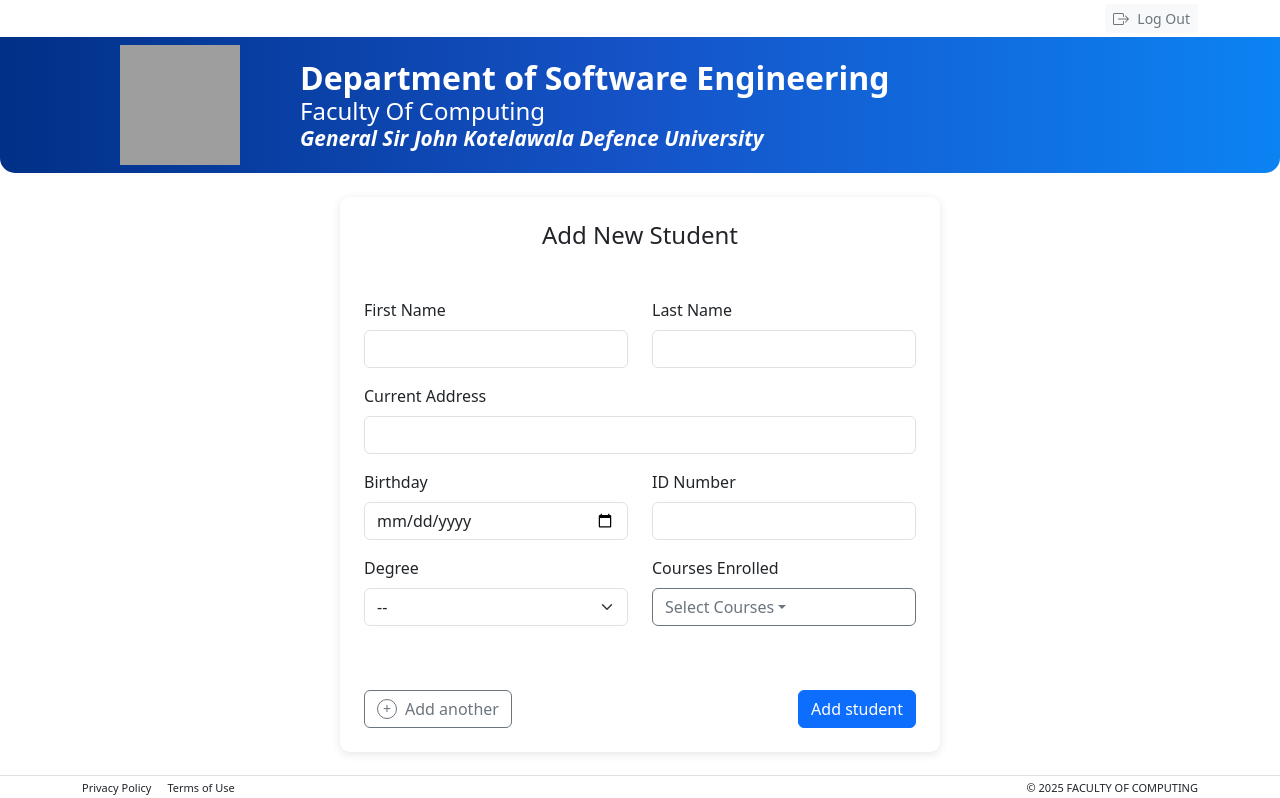
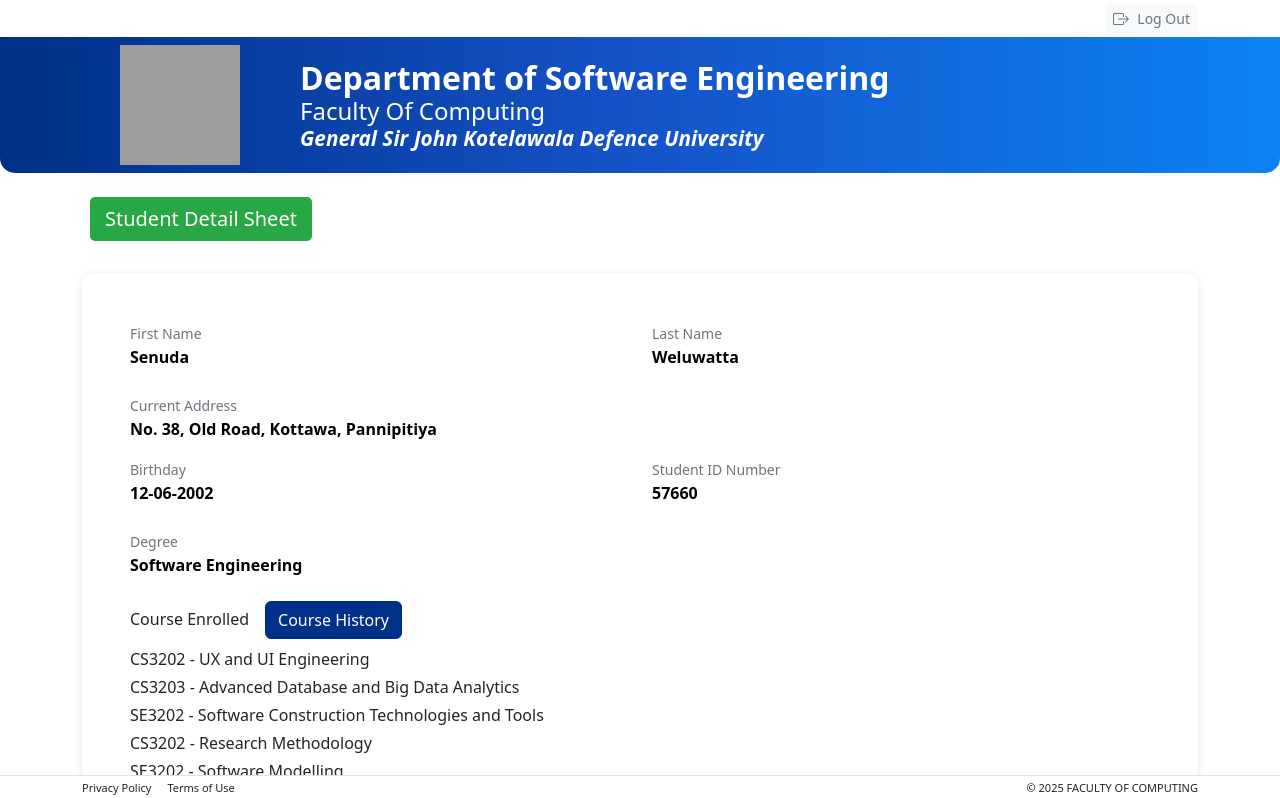
Before and after one commit to SkWeli/Student-Management-System-SMS-, a React (Create React App) app: page / in a window 1280 px wide. Shown: the top 798 px of the page. Built offline with nearby package versions, Linux system fonts and the light colour scheme; grey boxes are pictures that could not be loaded.

Commit message:
StudentDetailSheet 95% completed UI

```diff
--- a/src/App.jsx
+++ b/src/App.jsx
@@ -9,7 +9,7 @@ const App = () => {
       <Header/>
       <div className="container">
 
-      <AddNewStudent/>
+      <StudentDetailSheet/>
       </div>
       <Footer/>
     </div>
--- a/src/containers/studentDetailSheet/StudentDetailSheet.jsx
+++ b/src/containers/studentDetailSheet/StudentDetailSheet.jsx
@@ -1,5 +1,6 @@
 import React from 'react';
 import { Container, Button } from 'react-bootstrap';
+import "./studentDetailSheet.css";
 
 const StudentDetailSheet = () => {
   // Dummy data for the student (replace with dynamic data later)
@@ -25,57 +26,68 @@ const StudentDetailSheet = () => {
   };
 
   return (
+    <div>
+      {/* Heading outside the container */}
+      <h2
+        className="text-start mb-2 ms-2 mt-4 d-inline-block"
+        style={{
+          backgroundColor: '#28A745',
+          color: 'white',
+          padding: '10px 15px',
+          borderRadius: '5px',
+          fontWeight: 'normal', // Not bold
+          fontSize: '1.25rem',
+        }}
+      >
+        Student Detail Sheet
+      </h2>
     <Container
-      className="mt-4 p-4"
+      className="mt-4 p-5 custom-container"
       style={{
         backgroundColor: 'white',
         borderRadius: '10px',
         boxShadow: '0 2px 10px rgba(0, 0, 0, 0.1)',
-        maxWidth: '600px',
+        maxWidth: '1200px',
       }}
     >
-      <h2 className="text-center mb-4">Student Detail Sheet</h2>
-
       {/* Student Details */}
       <div className="mb-4">
           <div className="row">
             <div className="col-md-6 mb-2">
-            <strong>First Name</strong>
-            <p>{student.firstName}</p>
+              <small style={{ color: '#6C757D' }}>First Name</small>
+              <p style={{ fontWeight: 'bold', color: 'black' }}>{student.firstName}</p>
             </div>
             <div className="col-md-6 mb-2">
-            <strong>Last Name</strong>
-            <p>{student.lastName}</p>
+              <small style={{ color: '#6C757D' }}>Last Name</small>
+              <p style={{ fontWeight: 'bold', color: 'black' }}>{student.lastName}</p>
             </div>
           </div>
           <div className="mb-2">
-          <strong>Current Address</strong>
-          <p>{student.currentAddress}</p>
+            <small style={{ color: '#6C757D' }}>Current Address</small>
+            <p style={{ fontWeight: 'bold', color: 'black' }}>{student.currentAddress}</p>
           </div>
           <div className="row">
             <div className="col-md-6 mb-2">
-            <strong>Birthday</strong>
-            <p>{student.birthday}</p>
+              <small style={{ color: '#6C757D' }}>Birthday</small>
+              <p style={{ fontWeight: 'bold', color: 'black' }}>{student.birthday}</p>
             </div>
             <div className="col-md-6 mb-2">
-            <strong>Student ID</strong>
-            <p>{student.studentId}</p>
+              <small style={{ color: '#6C757D' }}>Student ID Number</small>
+              <p style={{ fontWeight: 'bold', color: 'black' }}>{student.studentId}</p>
             </div>
           </div>
           <div className="mb-2">
-          <strong>Degree</strong>
-          <p>{student.degree}</p>
+            <small style={{ color: '#6C757D' }}>Degree</small>
+            <p style={{ fontWeight: 'bold', color: 'black' }}>{student.degree}</p>
           </div>
         </div>
 
       {/* Course History */}
-      <div className="mb-4">
-        <h5 className="d-flex align-items-center">
-          Course History
-          <Button variant="link" className="ms-2 p-0" style={{ fontSize: '0.9rem', color: '#007BFF' }}>
-            See More
-          </Button>
-        </h5>
+      <div className="mb-">
+        <h6 className="d-flex align-items-center">
+        <span className="me-3">Course Enrolled</span>
+          <Button style={{ backgroundColor: '#003087', borderColor: '#003087' }}>Course History</Button>
+        </h6>
         <ul className="list-unstyled">
           {student.courses.map((course, index) => (
             <li key={index} className="mb-1">
@@ -91,6 +103,7 @@ const StudentDetailSheet = () => {
         <Button variant="primary">Edit Details</Button>
       </div>
     </Container>
+    </div>
   );
 };
 
--- a/src/containers/studentDetailSheet/studentDetailSheet.css
+++ b/src/containers/studentDetailSheet/studentDetailSheet.css
@@ -0,0 +1,3 @@
+.custom-container {
+    padding: 4rem 6rem !important; /* More internal spacing */
+  }
```
Lines whose indentation alone changed are shown as unchanged.
